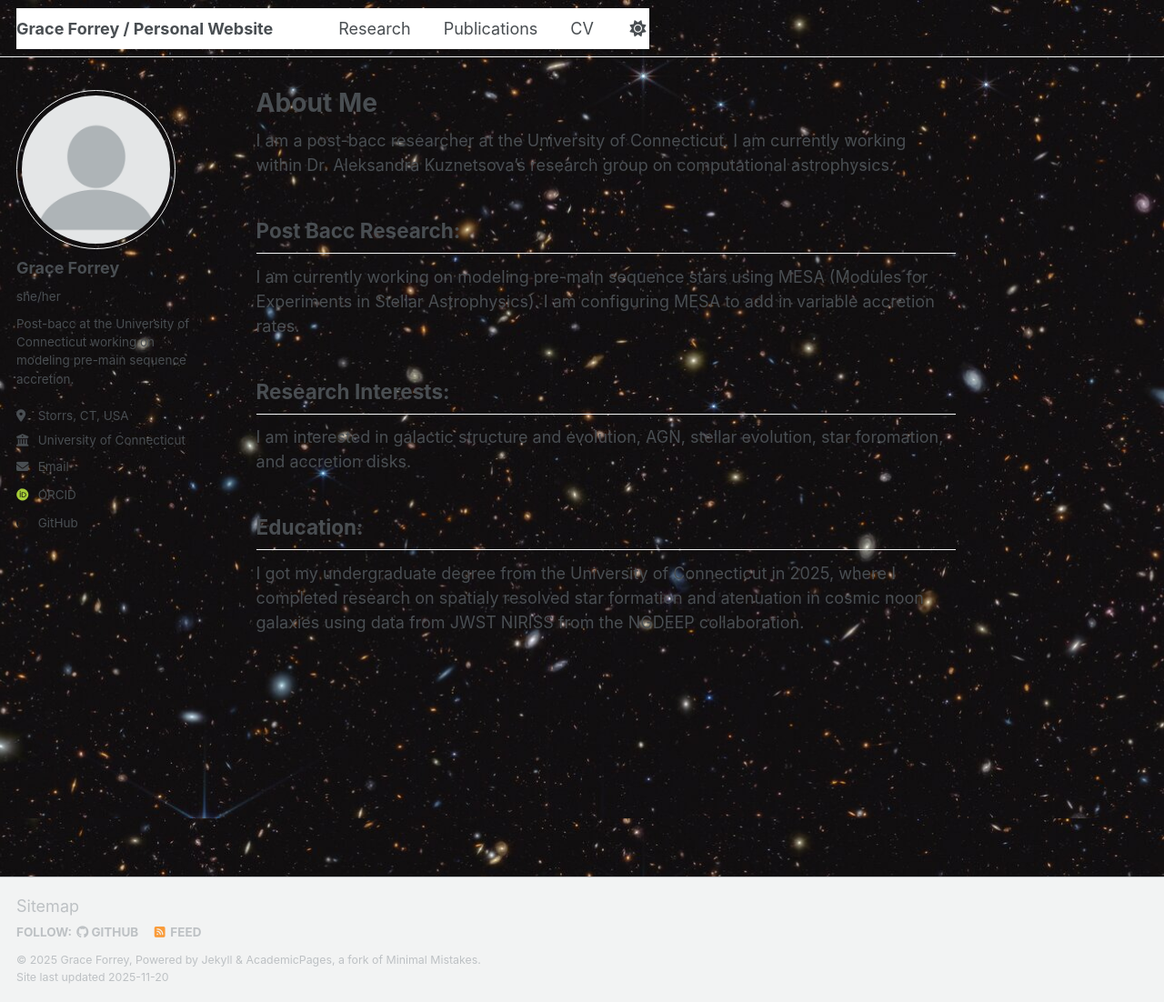
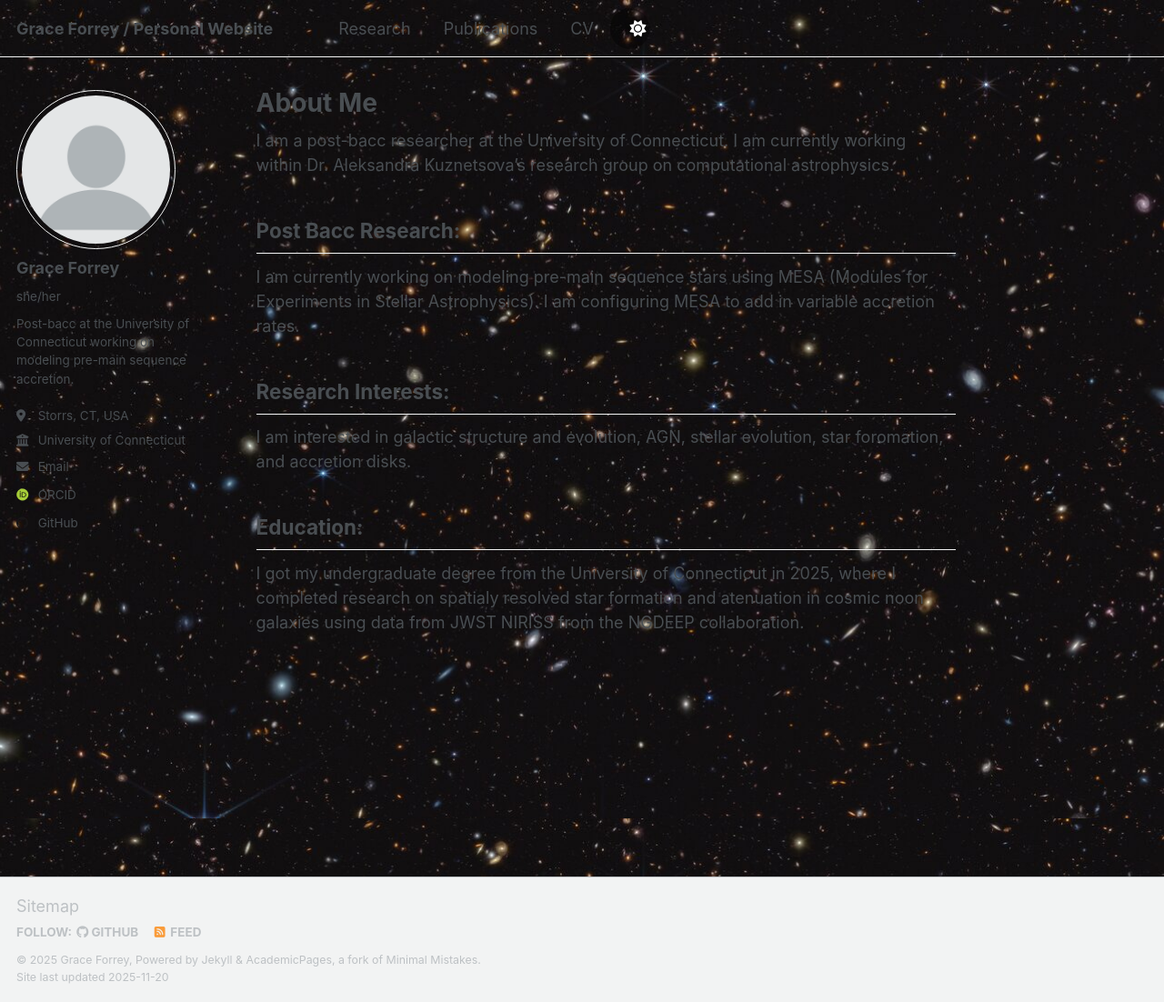
Before and after one commit to forreyg/forreyg.github.io, a Jekyll site: the page built from _pages/about.md, in a window 1280 px wide and 1102 px high. Shown: the whole window at 91% size. Built offline with Jekyll 4.4.1, drawn with Linux system fonts in a browser that asks for light colours; some web fonts are replaced; a script that is not in the unit is left out.

Commit message:
new stuff

```diff
--- a/assets/css/main.scss
+++ b/assets/css/main.scss
@@ -49,39 +49,61 @@ body {
               no-repeat center center fixed !important;
   background-size: cover !important;
 }
+/* === Theme toggle styling === */
 
-/* Make the main content cards transparent so the background shows through */
+/* Always make the icon bright and readable */
+#theme-icon {
+  color: #ffffff !important;
+  text-shadow: 0 0 4px rgba(0, 0, 0, 0.8);
+}
+
+/* Optionally give the button a soft dark pill behind it */
+#theme-toggle {
+  background: rgba(0, 0, 0, 0.4) !important;
+  border-radius: 999px !important;
+  border: none !important;
+}
+
+/* Fine-tune per theme if you want */
+html[data-theme="light"] #theme-icon.fa-sun {
+  color: #ffd15c !important;   /* warm sun color */
+}
+
+html[data-theme="dark"] #theme-icon.fa-moon {
+  color: #ffffff !important;   /* bright moon */
+}
+
+/* Remove the leftover solid background bar at the top */
+
+/* Make sure there’s no extra gap at the top */
+html,
+body {
+  margin: 0;
+  padding: 0;
+}
+
+/* Override the global background color so headers don't pull in the old color */
+:root {
+  --global-bg-color: transparent;
+}
+
+/* Also override it for dark mode if the theme defines a dark variant */
+html[data-theme="dark"] {
+  --global-bg-color: transparent;
+}
+
+/* Common AcademicPages / Minimal Mistakes header/nav elements */
+header,
+.site-header,
+.page-header,
 .masthead,
 .masthead__inner-wrap,
-.page,
-.page__inner-wrap,
-.page__content,
-.sidebar {
+.greedy-nav,
+.site-nav,
+.page__hero,
+.page__hero::before {
   background: transparent !important;
-}
-/* Remove solid bar at top and make nav transparent */
-[data-theme="light"] .masthead,
-[data-theme="dark"] .masthead,
-[data-theme="light"] .masthead__inner-wrap,
-[data-theme="dark"] .masthead__inner-wrap,
-.masthead,
-.masthead__inner-wrap,
-.masthead::before,
-.masthead__inner-wrap::before,
-.greedy-nav,
-.greedy-nav::before,
-.site-nav {
-  background: transparent !important;
+  background-color: transparent !important;
   box-shadow: none !important;
   border: 0 !important;
 }
-
-/* Make light/dark toggle visible on top of the image */
-.theme-toggle,
-.theme-toggle button,
-.theme-toggle svg,
-.theme-toggle i {
-  color: #ffffff !important;
-  fill: #ffffff !important;
-  filter: drop-shadow(0 0 3px rgba(0, 0, 0, 0.8));
-}
```
